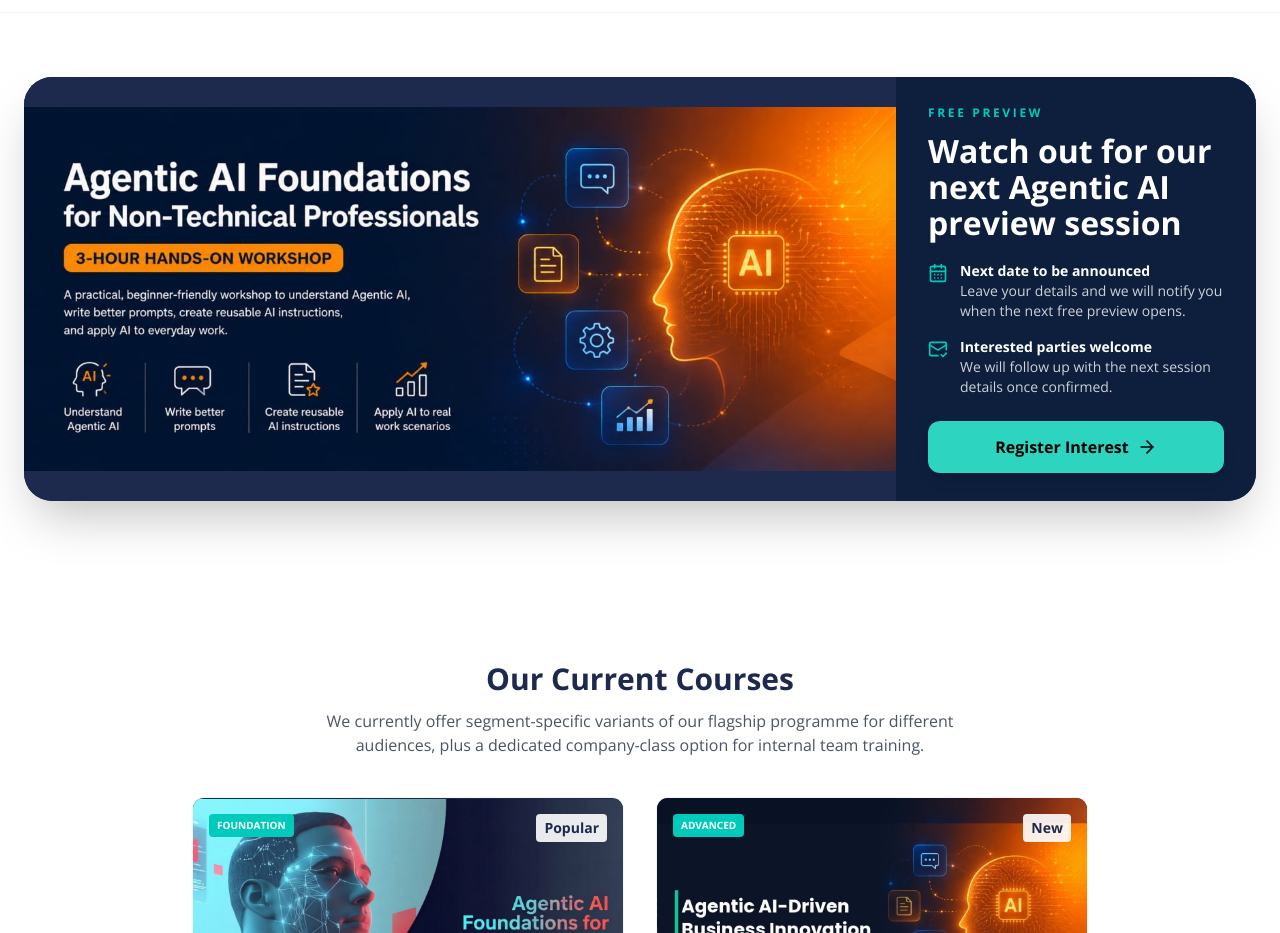
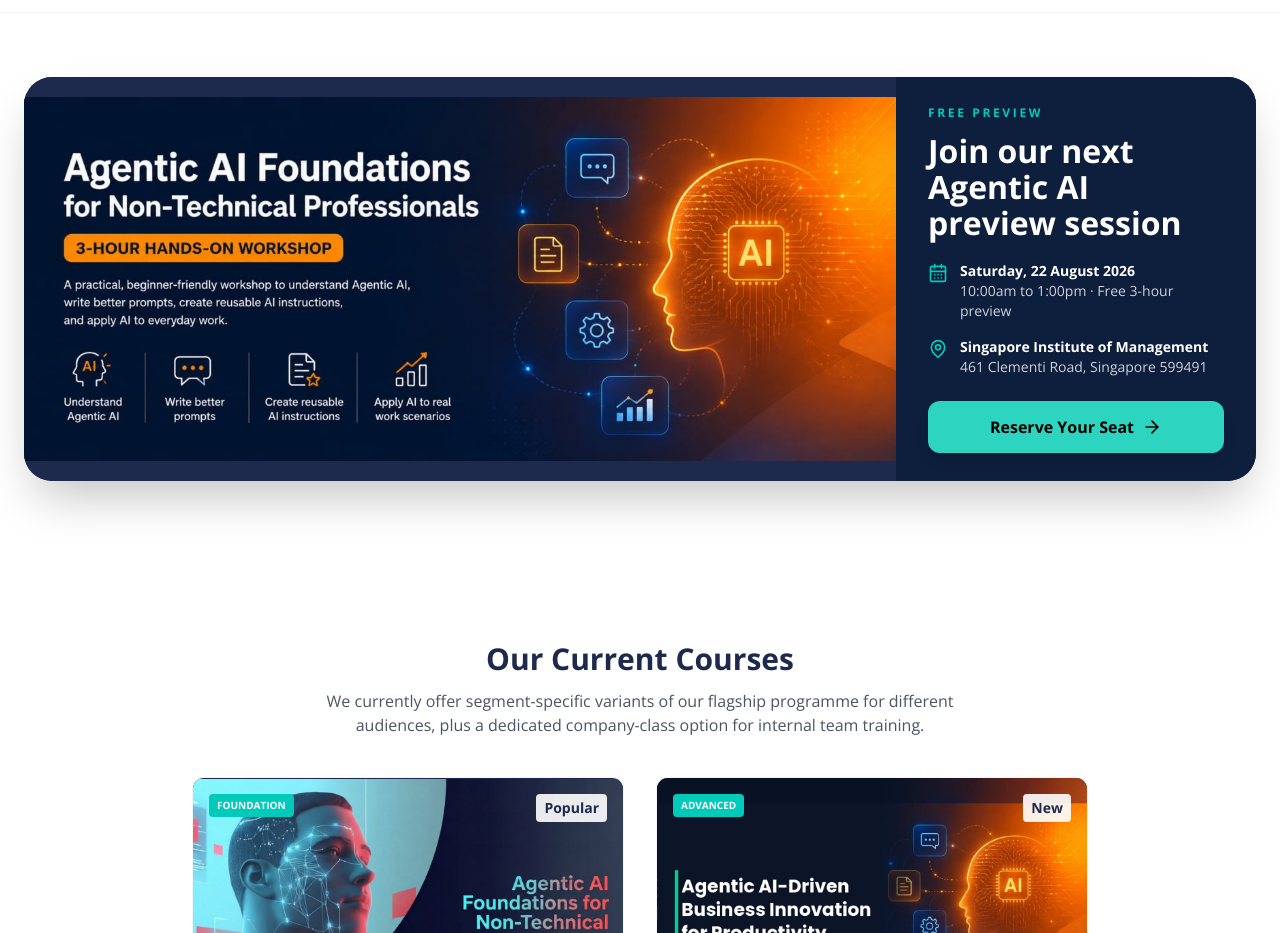
Before and after one commit to nexiuslabs/nexiusacademyskillsfuture, a React (Vite) app: page / in a window 1280 px wide. Shown: the part 2880-3813 px from the top of the page. Built offline with nearby package versions, Linux system fonts and the light colour scheme; no server answers.

Commit message:
Update homepage August preview banner

```diff
--- a/components/home/CoursePreviewCTA.tsx
+++ b/components/home/CoursePreviewCTA.tsx
@@ -1,5 +1,5 @@
 import React from 'react';
-import { ArrowRight, CalendarDays, MailCheck } from 'lucide-react';
+import { ArrowRight, CalendarDays, MapPin } from 'lucide-react';
 import { Link } from 'react-router-dom';
 import ResponsiveImage from '../ResponsiveImage';
 import { openLeadModal } from '../../services/leadModal';
@@ -8,9 +8,9 @@ const openFreePreviewInterest = () =>
   openLeadModal('free_preview', 'reserve_seat', {
     page: '/',
     position: 'home_course_preview_cta',
-    ctaLabel: 'register_interest_next_free_preview',
-    preferredIntake: 'Free preview — register interest for the next session',
-    cohortCode: 'free-preview-next-session',
+    ctaLabel: 'reserve_22_aug_free_preview',
+    preferredIntake: '22 Aug 2026 preview session (10am-1pm)',
+    cohortCode: 'free-preview-2026-08-22',
     courseSlug: 'free-preview',
   });
 
@@ -39,23 +39,23 @@ const CoursePreviewCTA: React.FC = () => {
                 Free Preview
               </div>
               <h2 className="text-2xl font-bold leading-tight md:text-3xl lg:text-[2rem]">
-                Watch out for our next Agentic AI preview session
+                Join our next Agentic AI preview session
               </h2>
               <div className="mt-5 space-y-4 text-sm text-white/80">
                 <div className="flex gap-3">
                   <CalendarDays className="mt-0.5 h-5 w-5 flex-none text-secondary" />
                   <div>
                     <div className="flex flex-wrap items-center gap-2">
-                      <span className="font-bold text-white">Next date to be announced</span>
+                      <span className="font-bold text-white">Saturday, 22 August 2026</span>
                     </div>
-                    <div>Leave your details and we will notify you when the next free preview opens.</div>
+                    <div>10:00am to 1:00pm · Free 3-hour preview</div>
                   </div>
                 </div>
                 <div className="flex gap-3">
-                  <MailCheck className="mt-0.5 h-5 w-5 flex-none text-secondary" />
+                  <MapPin className="mt-0.5 h-5 w-5 flex-none text-secondary" />
                   <div>
-                    <div className="font-bold text-white">Interested parties welcome</div>
-                    <div>We will follow up with the next session details once confirmed.</div>
+                    <div className="font-bold text-white">Singapore Institute of Management</div>
+                    <div>461 Clementi Road, Singapore 599491</div>
                   </div>
                 </div>
               </div>
@@ -64,7 +64,7 @@ const CoursePreviewCTA: React.FC = () => {
                 onClick={openFreePreviewInterest}
                 className="mt-6 inline-flex w-full items-center justify-center rounded-xl bg-teal-400 px-6 py-3.5 text-base font-bold text-black shadow-lg transition-colors hover:bg-teal-300"
               >
-                Register Interest <ArrowRight className="ml-2 h-5 w-5" />
+                Reserve Your Seat <ArrowRight className="ml-2 h-5 w-5" />
               </button>
             </div>
           </div>
--- a/pages/PreviewSessionPage.tsx
+++ b/pages/PreviewSessionPage.tsx
@@ -180,9 +180,9 @@ const openPreviewLeadModal = (
   openLeadModal('free_preview', 'reserve_seat', {
     page: pagePath,
     position,
-    ctaLabel: 'register_interest_next_free_preview',
-    preferredIntake: schedule?.cohortLabel || 'Free preview — register interest for the next session',
-    cohortCode: schedule?.cohortCode || 'free-preview-next-session',
+    ctaLabel: 'reserve_preview_seat',
+    preferredIntake: schedule?.cohortLabel || '22 Aug 2026 preview session (10am-1pm)',
+    cohortCode: schedule?.cohortCode || 'free-preview-2026-08-22',
     courseSlug: 'free-preview',
   });
 
@@ -264,7 +264,7 @@ const PreviewSessionPage: React.FC<PreviewSessionPageProps> = ({ partner = 'e2i'
                   onClick={() => openPreviewLeadModal('preview_hero_register', config.pagePath)}
                   className="inline-flex min-h-[3.5rem] items-center justify-center gap-2 rounded-xl bg-accent px-7 py-3 font-bold text-white shadow-soft transition-all hover:-translate-y-0.5 hover:bg-teal-500"
                 >
-                  Register Interest <ArrowRight size={18} />
+                  {isDarkPreview ? 'Reserve Your Seat' : 'Register Interest'} <ArrowRight size={18} />
                 </button>
                 <a
                   href={
@@ -384,7 +384,7 @@ const PreviewSessionPage: React.FC<PreviewSessionPageProps> = ({ partner = 'e2i'
                             onClick={() => openPreviewLeadModal('preview_schedule_register', config.pagePath, config.schedules[0])}
                             className="mt-4 inline-flex rounded-lg bg-accent px-4 py-2.5 text-sm font-bold text-white transition-colors hover:bg-teal-500"
                           >
-                            Register Interest
+                            Reserve Your Seat
                           </button>
                         </div>
                       </div>
```
